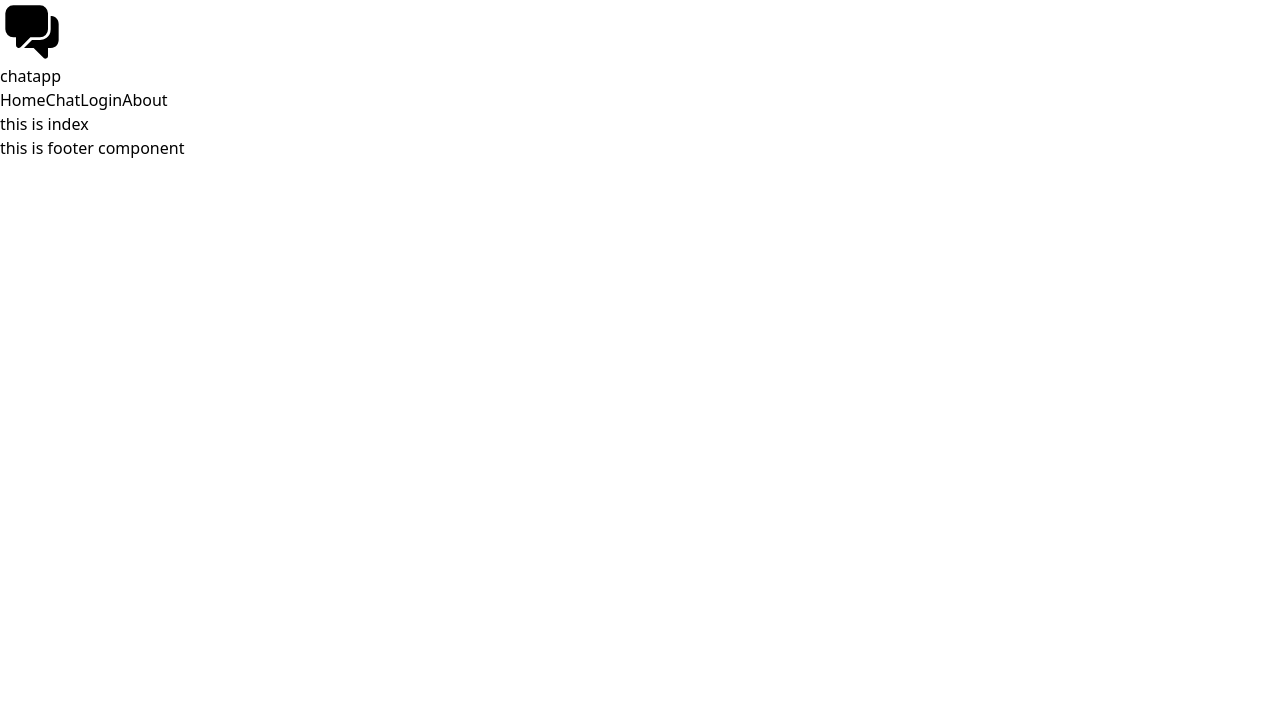
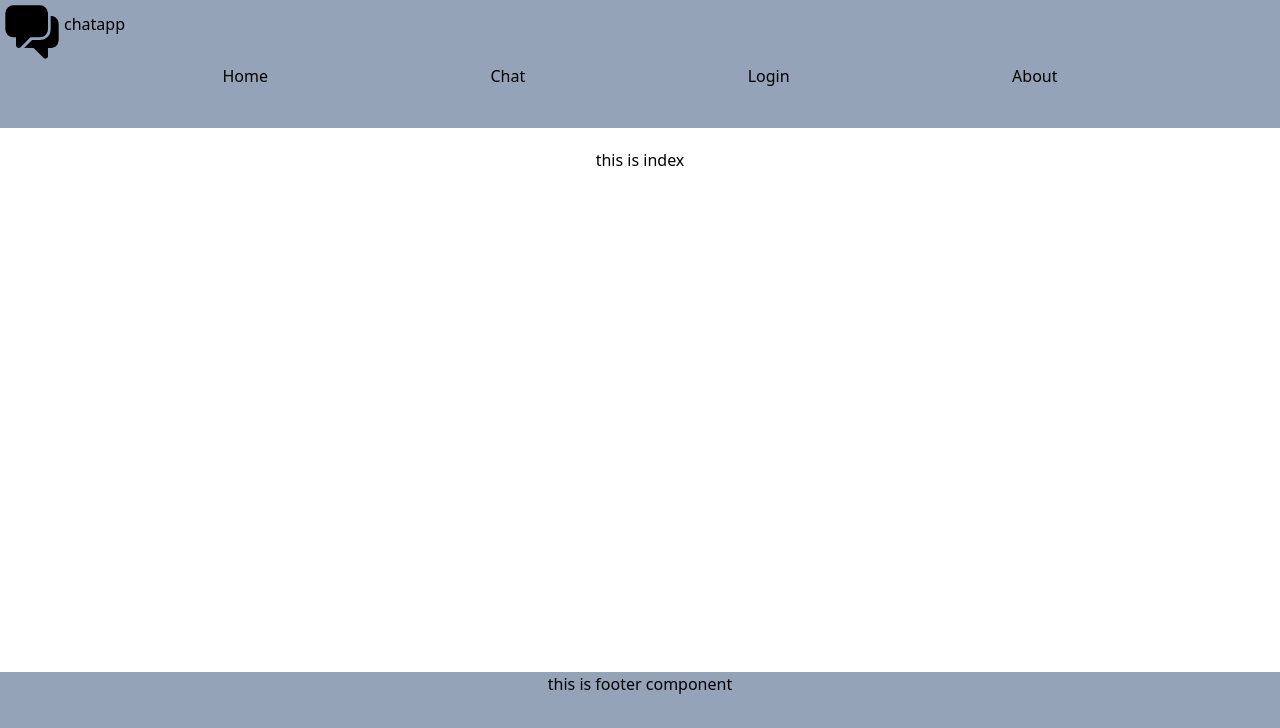
Before and after one commit to jakobpalmborg/chat, a Nuxt app in the folder chat-frontend/: page / in a window 1280 px wide. Shown: the top 728 px of the page. Built offline with nearby package versions, Linux system fonts and the light colour scheme.

Commit message:
very basic css to header and footer

```diff
--- a/chat-frontend/app.vue
+++ b/chat-frontend/app.vue
@@ -1,7 +1,7 @@
 <template>
   <div>
     <NuxtLayout>
-      <NuxtPage />
+      <NuxtPage class="flex justify-center mt-5 mb-5 "/>
     </NuxtLayout>
   </div>
 </template>
--- a/chat-frontend/components/Footer.vue
+++ b/chat-frontend/components/Footer.vue
@@ -1,3 +1,5 @@
 <template>
-  <div>this is footer component</div>
+  <div class="h-32 fixed bottom-0 w-full bg-slate-400 ">
+    <p class="text-center">this is footer component</p>
+  </div>
 </template>
--- a/chat-frontend/components/Header.vue
+++ b/chat-frontend/components/Header.vue
@@ -1,9 +1,12 @@
 <template>
-  <div>
-    <IconsChat />
-    <p>chatapp</p>
+  <div class="h-32 bg-slate-400">
+    <nuxt-link class="flex" to="/">
+      <IconsChat />
+      <p class="mt-3">chatapp</p>
+    </nuxt-link>
+
     <ul>
-      <li>
+      <li class="flex justify-evenly">
         <nuxt-link to="/">Home</nuxt-link>
         <nuxt-link to="/chat">Chat</nuxt-link>
         <nuxt-link to="/login">Login</nuxt-link>
```
